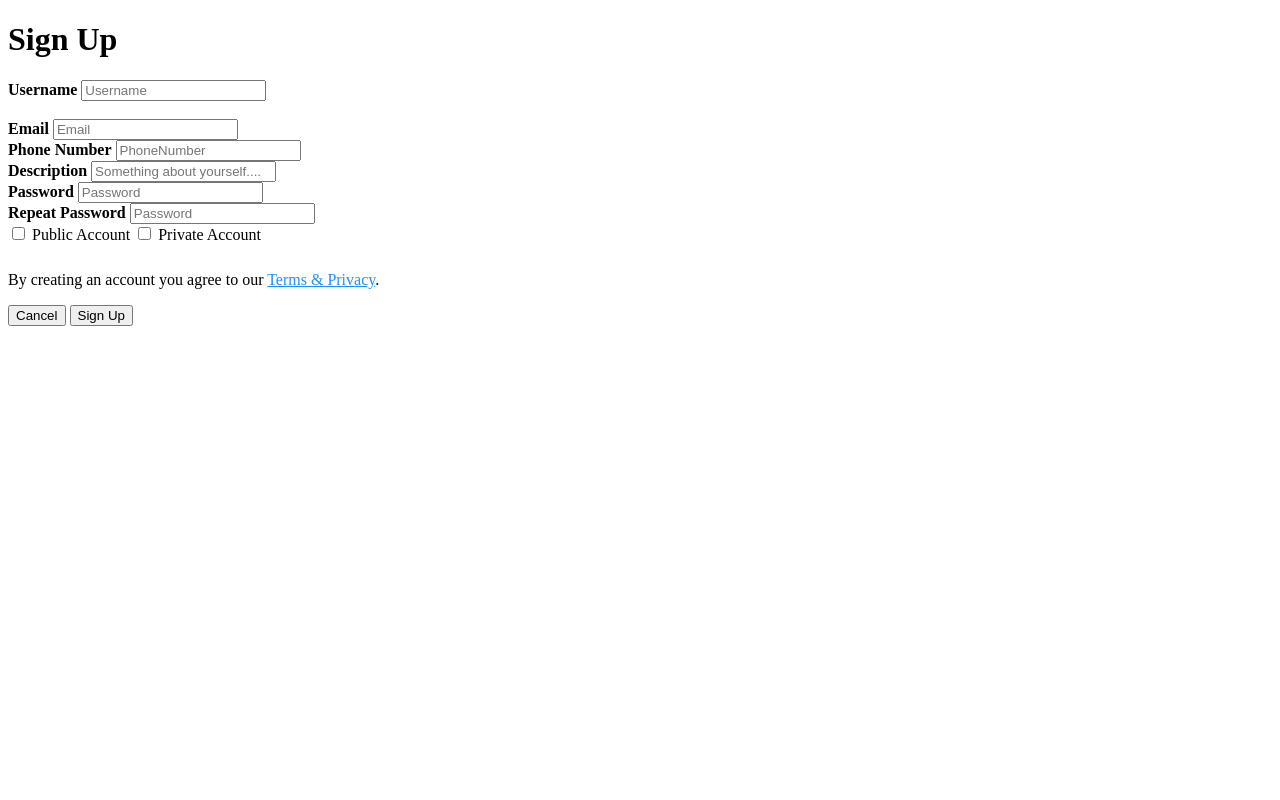
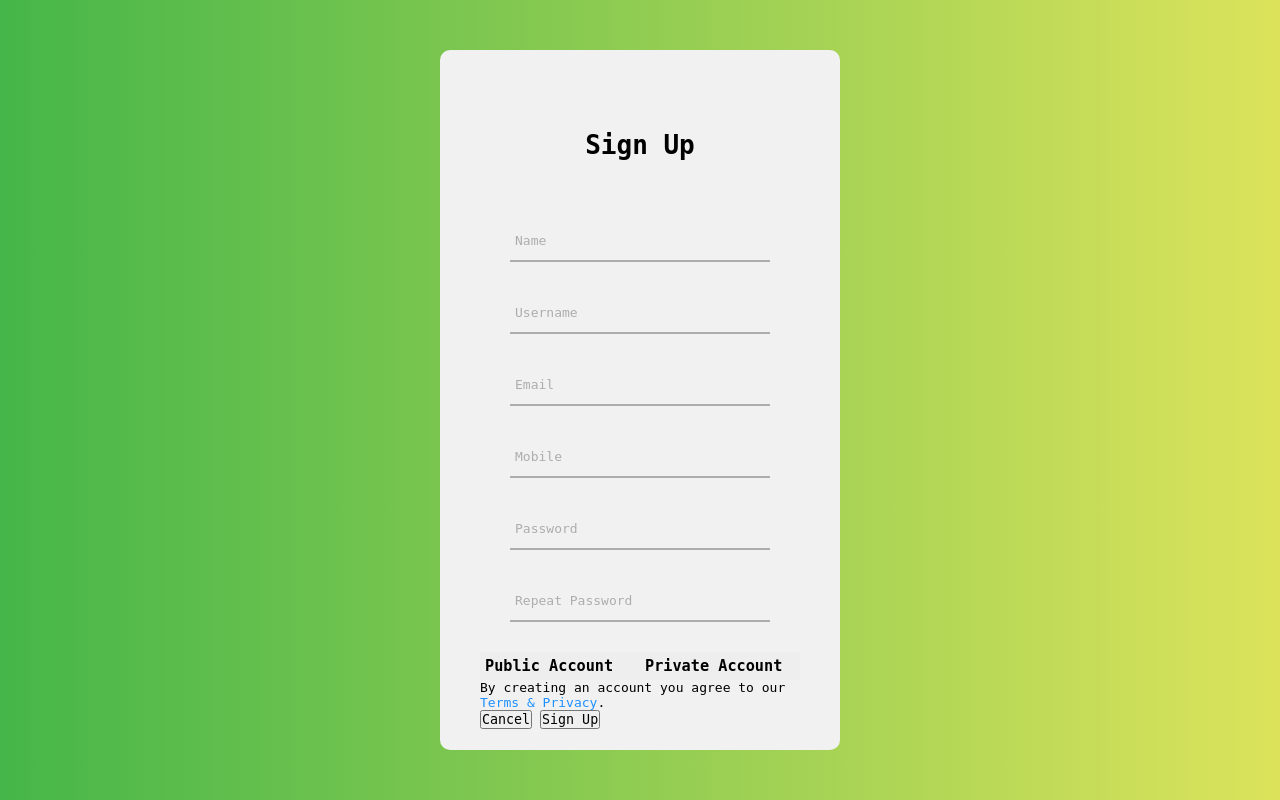
Before and after one commit to SanyaGandhi/Online-personal-diary, a PHP site: page /Online-personal-diary/signup-form/signup.php in a window 1280 px wide. Run offline with PHP 8.4, Linux system fonts and the light colour scheme.

Commit message:
Styled Signup page Draft 1

```diff
--- a/home.php
+++ b/home.php
@@ -204,6 +204,7 @@ body {
 <div class="header" >
   <h1>Welcome to your personalized web diary!!</h1>
   <button>Create account</button>
+  <!-- <a href="signup-form\signup.php" class="button">Create Account</a> -->
 </div>
 <!-- <div style="background-color: black;" heigth="50">
   hello
--- a/login-form/index.php
+++ b/login-form/index.php
@@ -27,7 +27,7 @@
 <div class="bottomtxt">
 <br>
   Don't have an account?
-  <a href="#">SignUp</a>
+  <a href="..\signup-form\signup.php">SignUp</a>
   </div>
 </form>
 
--- a/signup-form/css/style.css
+++ b/signup-form/css/style.css
@@ -12,14 +12,12 @@ body
   background: #DCE35B;  /* fallback for old browsers */
 background: -webkit-linear-gradient(to right, #45B649, #DCE35B);  /* Chrome 10-25, Safari 5.1-6 */
 background: linear-gradient(to right, #45B649, #DCE35B); /* W3C, IE 10+/ Edge, Firefox 16+, Chrome 26+, Opera 12+, Safari 7+ */
-
-
 }
 
-.login-form
+.signup-form
 {
-width: 360px;
-height: 500px;
+width: 400px;
+height: 700px;
 background: #f1f1f1;
 padding: 80px 40px;
 border-radius: 10px;
@@ -28,25 +26,21 @@ left:50%;
 top:50%;
 transform: translate(-50%,-50%);
 
-
-
 }
 
-.login-form h1{
+.signup-form h1{
 
   text-align: center;
   margin-bottom: 60px;
+}
 
-}
 
 .txtbx{
 border-bottom: 2px solid #adadad;
 position: relative;
 margin: 30px;
+}
 
-
-
-}
 .txtbx input{
  font-size: 15px;
  color: #333;
@@ -73,10 +67,32 @@ transition: .5s;
 content: '';
 position: absolute;
 width: 0%;
-height: 2px;
-background: #DCE35B;  /* fallback for old browsers */
-background: -webkit-linear-gradient(to right, #45B649, #DCE35B);  /* Chrome 10-25, Safari 5.1-6 */
+ height: 2px;
+ background: #DCE35B;
+background: -webkit-linear-gradient(to right, #45B649, #DCE35B);
 background: linear-gradient(to right, #45B649, #DCE35B);
 transition: .5s;
 
 }
+
+.column {
+  float: left;
+  width: 50%;
+  padding: 5px;
+  cursor: pointer;
+  position: relative;
+  background: #eee;
+  font-size: 13px;
+  transition: 0.2s;
+
+  /* make the list items unselectable */
+  -webkit-user-select: none;
+  -moz-user-select: none;
+  -ms-user-select: none;
+  user-select: none;
+}
+
+.column:hover{
+
+  background: #ddd;
+}
--- a/signup-form/signup.php
+++ b/signup-form/signup.php
@@ -1,39 +1,70 @@
 <!DOCTYPE html>
 <html lang="en" dir="ltr">
   <head>
-    <!-- <link rel="stylesheet" href="css/style.css"> -->
+    <link rel="stylesheet" href="css/style.css">
+
     <meta charset="utf-8">
     <title>SignUp</title>
   </head>
   <body>
 
-<form action="/action_page.php">
+<form class="signup-form" action="/action_page.php">
 
 <div class="container">
 
 <h1>Sign Up</h1>
 
-<label for="Username"><b>Username</b></label>
-<input type="text"placeholder="Username"name="Username" required><br><br>
 
-<label for="Email"><b>Email</b></label>
-<input type="text"placeholder="Email"name="Email" required><br>
+<div class="txtbx">
+  <span data-placeholder="Name"></span>
+  <input type="text" name="name" required>
 
-<label for="PhoneNumber"><b>Phone Number</b></label>
-<input type="text"placeholder="PhoneNumber"name="PhoneNumber"><br>
+  </div>
 
-<label for="Description"><b>Description</b></label>
-<input type="textarea"placeholder="Something about yourself...."name="Description"><br>
+<div class="txtbx">
+  <span data-placeholder="Username"></span>
+  <input type="text" name="user_name" required>
 
-<label for="Password"><b>Password</b></label>
-<input type="text"placeholder="Password"name="Password" required><br>
+  </div>
 
-<label for="Password"><b>Repeat Password</b></label>
-<input type="text"placeholder="Password"name="Repeat-Password" required><br>
+  <div class="txtbx">
+  <span data-placeholder="Email"></span>
+  <input type="text" name="email" required>
+  </div>
 
-<label><input type="checkbox"  name="public" style="margin-bottom:15px"> Public Account </label>
 
-<label><input type="checkbox"  name="private" style="margin-bottom:15px"> Private Account </label>
+  <div class="txtbx">
+  <span data-placeholder="Mobile"></span>
+  <input type="text" name="mobile_number" required>
+  </div>
+
+  <div class="txtbx">
+  <span data-placeholder="Password"></span>
+  <input type="password" name="pwd" required>
+  </div>
+
+  <div class="txtbx">
+  <span data-placeholder="Repeat Password"></span>
+  <input type="password" name="rep_pwd" required>
+  </div>
+
+<!-- <label class="chkbx"><input type="checkbox"  name="public" style="margin-bottom:15px"> Public Account </label>
+
+<label class="chkbx"><input type="checkbox"  name="private" style="margin-bottom:15px"> Private Account </label> -->
+<!--
+<div class="row">
+    <div class="col-sm-6" style="background-color:lavender;">Public Account</div>
+    <div class="col-sm-6" style="background-color:lavenderblush;">Private Account</div>
+  </div> -->
+
+  <div class="row">
+  <div class="column">
+    <h3>Public Account</h3>
+  </div>
+  <div class="column">
+    <h3>Private  Account</h3>
+  </div>
+</div>
 
 <p>By creating an account you agree to our <a href="#" style="color:dodgerblue">Terms & Privacy</a>.</p>
 
```
